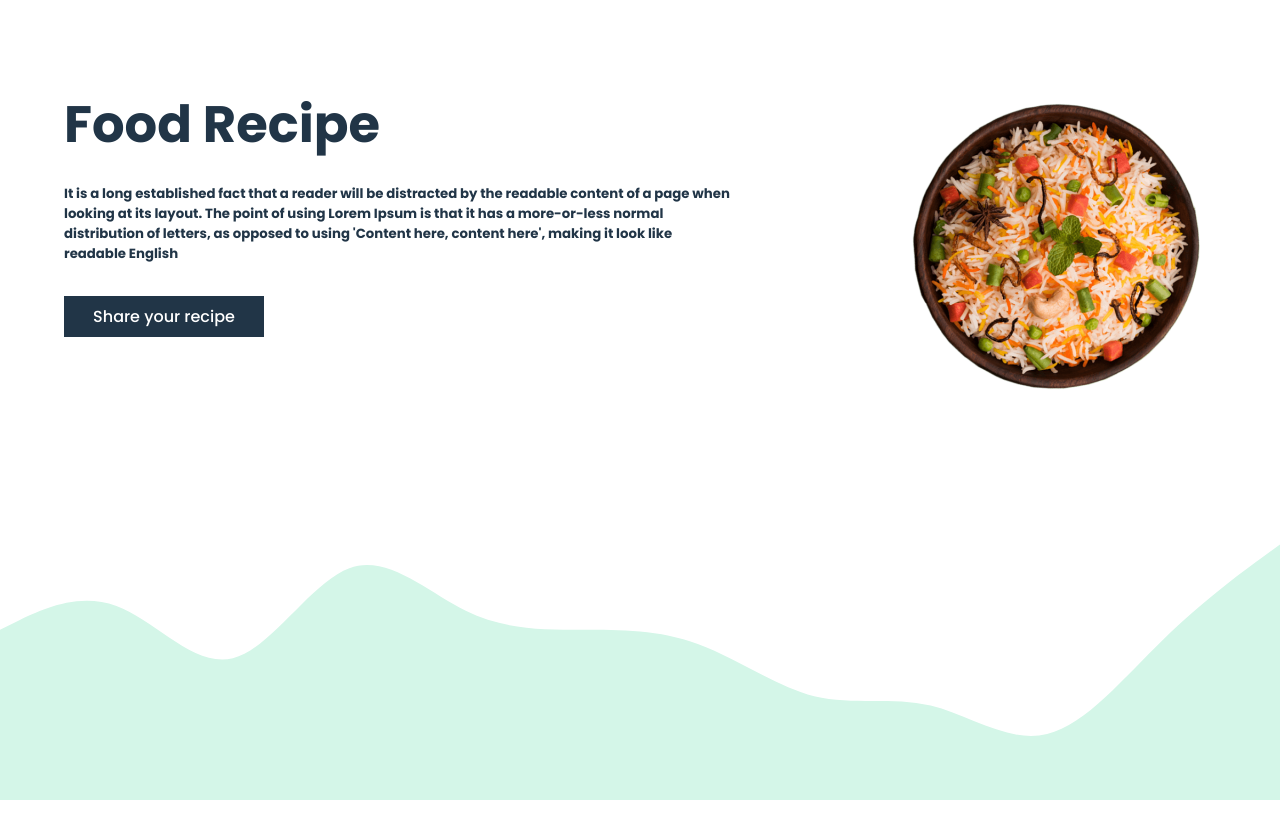
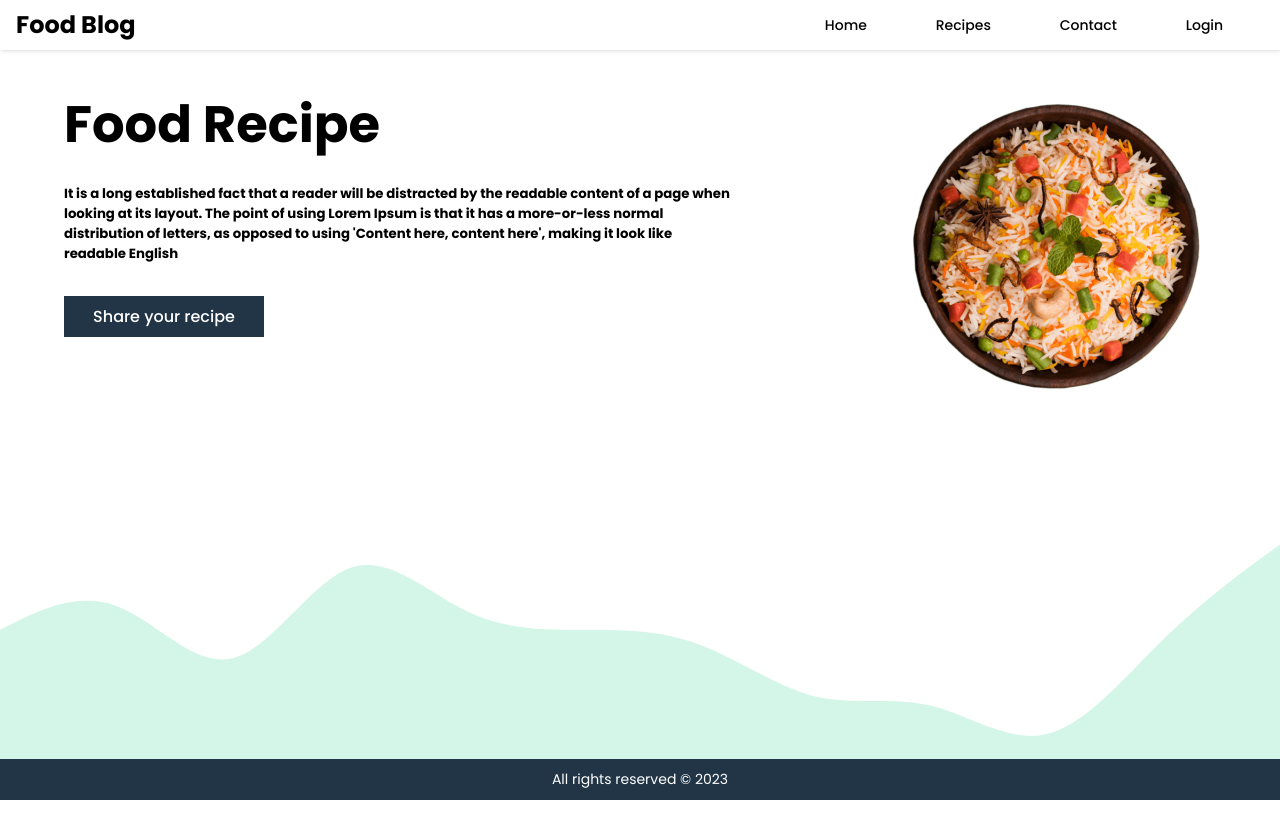
Before and after one commit to zainalsaputra/food-blog-app-frontend, a React (Vite) app: page / in a window 1280 px wide. Shown: the top 838 px of the page. Built offline with nearby package versions, Linux system fonts and the light colour scheme.

Commit message:
create header & footer

```diff
--- a/src/App.css
+++ b/src/App.css
@@ -5,6 +5,11 @@
   margin: 0;
   box-sizing: border-box;
   font-family: "Poppins", sans-serif;
+}
+
+body {
+  background-color: #ffffff;
+  color: #000000;
 }
 
 header {
@@ -30,23 +35,29 @@ header ul {
 header ul li {
   list-style: none;
   cursor: pointer;
+  font-size: 14px;
 }
 
 li a {
   color: black;
-  transition: all 0.3s;
-  padding: 2px 10px;
-  border-radius: 10px;
+  transition: all 0.1s ease;
+  padding: 5px 12px;
+  border-radius: 8px;
+  font-size: 14px;
+  text-decoration: none;
+  display: inline-block;
 }
 
 li a:hover {
-  color: black;
+  background-color: none;
+  color: #213547;
+  transform: translateY(-2px);
 }
 
-li .login {
+/* li .login {
   font-size: 16px;
   font-weight: 500;
-}
+} */
 
 header h2 {
   margin-left: 1rem;
@@ -249,16 +260,16 @@ section {
 }
 
 .footer {
-  width: 100vw;
-  height: 30px;
+  width: 100%;
+  padding: 10px 0;
   color: white;
   background-color: #213547;
   position: fixed;
   bottom: 0;
+  left: 0;
   text-align: center;
-  margin-top: 1rem;
-  padding-top: 2px;
   font-size: 14px;
+  z-index: 10;
 }
 
 .outer-container {
--- /dev/null
+++ b/src/components/Footer.jsx
@@ -0,0 +1,9 @@
+import React from "react";
+
+export default function Footer() {
+  return (
+    <div className="footer">
+      <p>All rights reserved &copy; 2023</p>
+    </div>
+  );
+}
--- /dev/null
+++ b/src/components/Navbar.jsx
@@ -0,0 +1,27 @@
+import React from "react";
+
+export default function Navbar() {
+  return (
+    <>
+      <header>
+        <h2>Food Blog</h2>
+        <ul>
+          <li>
+            <a href="#">Home</a>
+          </li>
+          <li>
+            <a href="#">Recipes</a>
+          </li>
+          <li>
+            <a href="#">Contact</a>
+          </li>
+          <li>
+            <a class="login" href="#">
+              Login
+            </a>
+          </li>
+        </ul>
+      </header>
+    </>
+  );
+}
--- a/src/pages/Home.jsx
+++ b/src/pages/Home.jsx
@@ -1,9 +1,12 @@
 import React from "react";
 import foodRecipe from "../assets/foodRecipe.png";
+import Navbar from "../components/Navbar";
+import Footer from "../components/Footer";
 
 export default function Home() {
   return (
     <>
+      <Navbar />
       <section className="home">
         <div className="left">
           <h1>Food Recipe</h1>
@@ -29,6 +32,7 @@ export default function Home() {
           ></path>
         </svg>
       </div>
+      <Footer />
     </>
   );
 }
```
